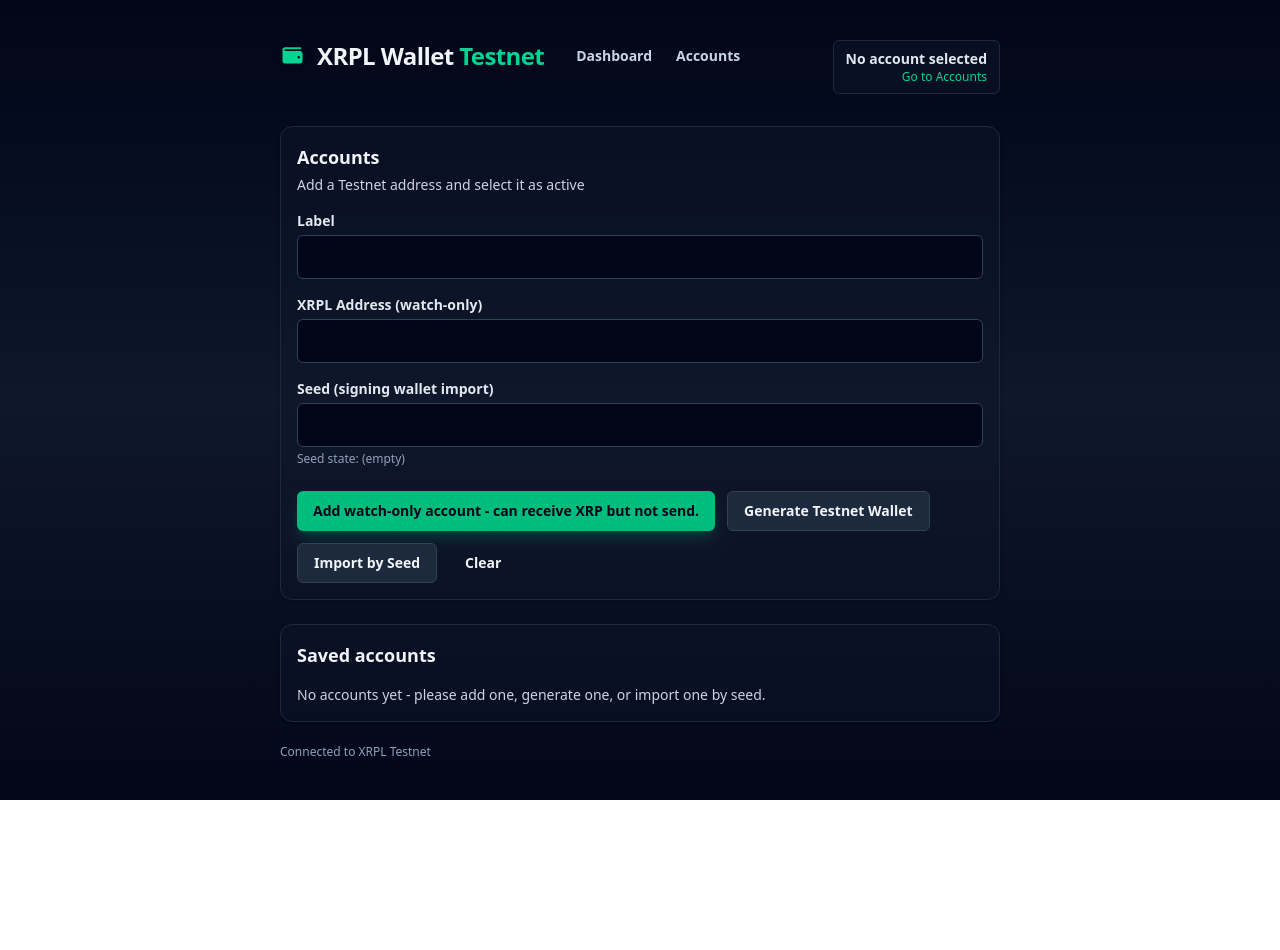
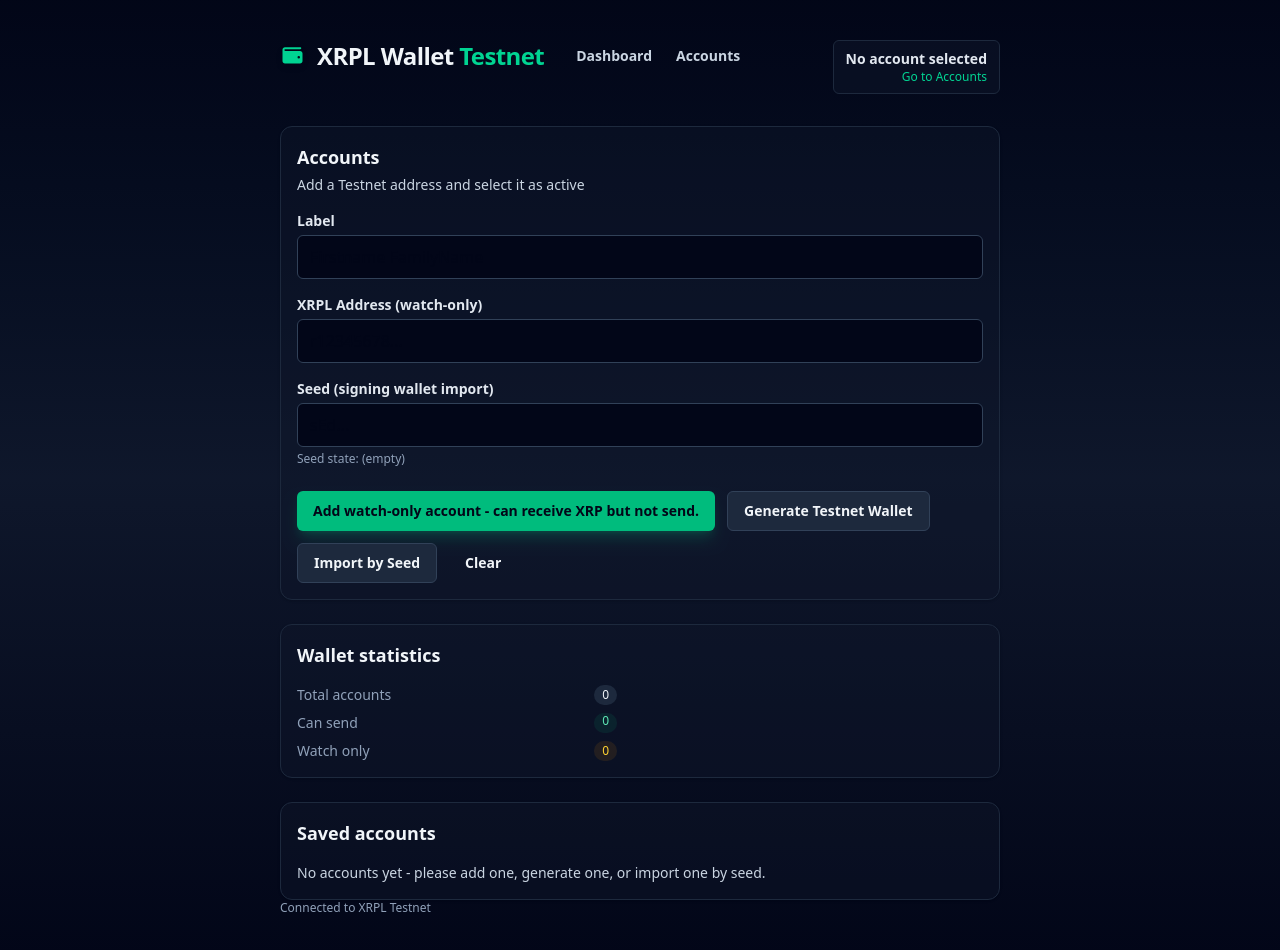
Before and after one commit to teejay327/xrpl-testwallet, a React (Vite) app: page /accounts in a window 1280 px wide. Shown: the top 950 px of the page. Before the commit the page ends 800 px from the top, so only its background shows below. Built offline with nearby package versions, Linux system fonts and the light colour scheme.

Commit message:
Added wallet summary on Accounts page

```diff
--- a/src/pages/Accounts.jsx
+++ b/src/pages/Accounts.jsx
@@ -151,7 +151,11 @@ const onImport = () => {
     if (a.id === activeId) return -1;
     if (b.id === activeId) return 1;
     return 0;
-  })
+  });
+
+  const totalAccounts = accounts.length;
+  const signingAccounts = accounts.filter((a) => a.seed).length;
+  const watchOnlyAccounts = accounts.filter((a) => !a.seed).length
 
   return (
     <div className="grid gap-6">
@@ -221,6 +225,31 @@ const onImport = () => {
             Clear
           </Button>
         </CardFooter>
+      </Card>
+
+      <Card>
+        <CardHeader>
+          <CardTitle>Wallet statistics</CardTitle>
+        </CardHeader>
+
+        <CardContent>
+          <div className="grid max-w-xs grid-cols-[1fr_auto] gap-x-4 gap-y-2 text-sm">
+              <span className="text-slate-400">Total accounts</span>
+              <span className="rounded-full bg-slate-800 px-2 py-0.5 text-xs text-slate-100">
+                {totalAccounts}
+              </span>
+
+              <span className="text-slate-400">Can send</span>
+              <span className="rounded-full bg-emerald-500/10 px-2 py--0.5 text-xs text-emerald-300">
+                {signingAccounts}
+              </span>
+
+              <span className="text-slate-400">Watch only</span>
+              <span className="rounded-full bg-amber-500/10 px-2 py-0.5 text-xs text-amber-300">
+                {watchOnlyAccounts}
+              </span>
+          </div>
+        </CardContent>
       </Card>
 
       <Card>
```
